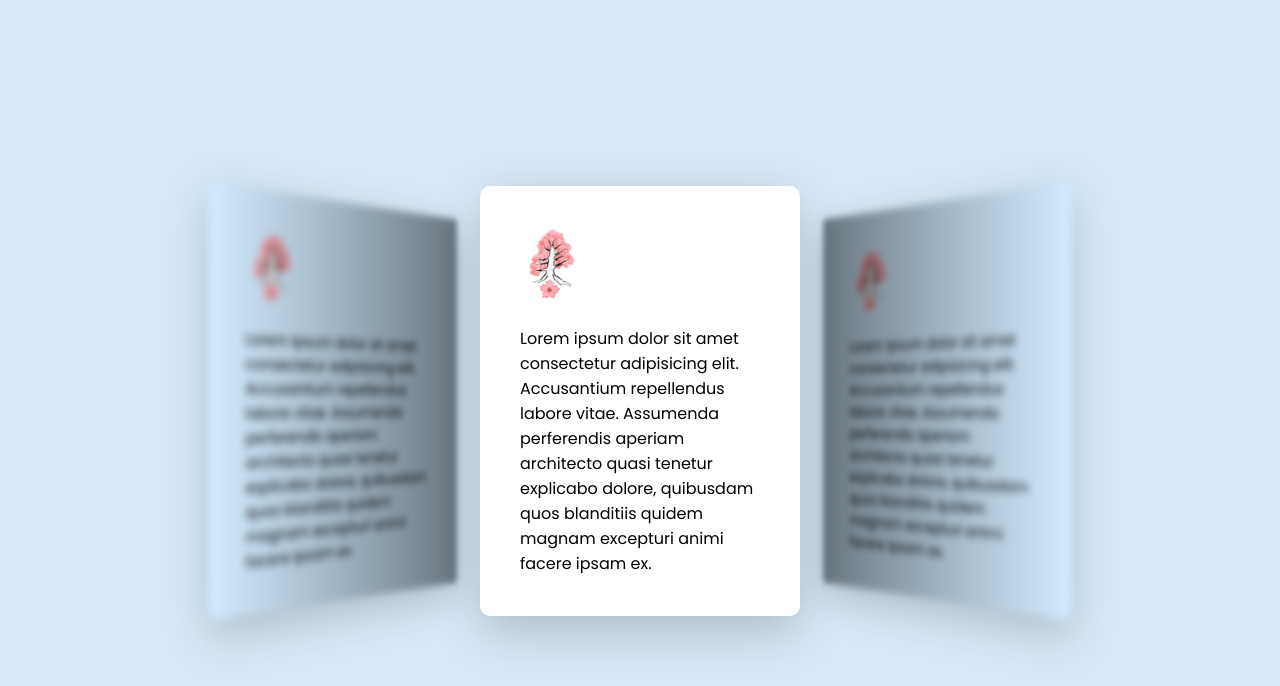
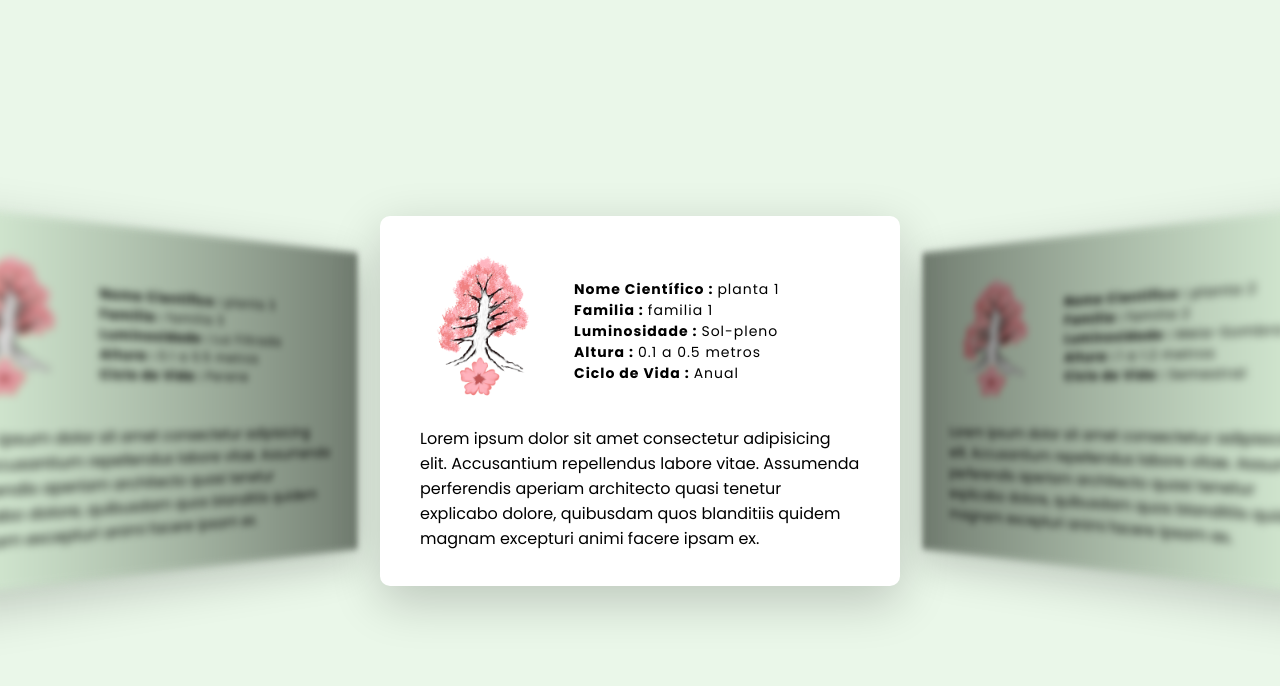
Before and after one commit to Marcus-Faria/Project-HARU, a website: page index.html in a window 1280 px wide. Shown: the part 118-804 px from the top of the page. Drawn offline with nearby package versions, Linux system fonts and the light colour scheme.

Commit message:
Reorganization and stylized the "CardBoard" div

```diff
--- a/assets/css/style.css
+++ b/assets/css/style.css
@@ -1,15 +1,15 @@
-@import url('https://fonts.googleapis.com/css2?family=Poppins:wght@100;200;300;400;500;600;700;800;900&display=swap');
+@import url("https://fonts.googleapis.com/css2?family=Poppins:wght@100;200;300;400;500;600;700;800;900&display=swap");
 
 /* Main */
 * {
   margin: 0;
   padding: 0;
   box-sizing: border-box;
-    font-family: 'Poppins', sans-serif;
+  font-family: "Poppins", sans-serif;
 }
 
 body {
-    background: #d7e9f8;
+  background: #eaf7e9;
 }
 
 section {
@@ -44,10 +44,11 @@ section {
 .swiper-slide {
   background-position: center;
   background-size: cover;
-        width: 320px;
+  width: 520px;
+  height: 370px;
   box-shadow: 0 15px 50px rgba(0, 0, 0, 0.2);
   filter: blur(4px);
-        background: #d1ebff;
+  background: #e3fae1;
   border-radius: 10px;
 }
 
@@ -66,13 +67,13 @@ section {
 .CardBox .details {
   display: flex;
   align-items: center;
-    margin-top: 20px;
+  margin-bottom: 20px;
 }
 
 .CardBox .imgBx {
   position: relative;
-    width: 60px;
-    height: 80px;
+  width: 120px;
+  height: 150px;
   overflow: hidden;
   margin-right: 10px;
 }
@@ -85,3 +86,15 @@ section {
   height: 100%;
   object-fit: cover;
 }
+
+.CardBox .plantData {
+  position: relative;
+  float: right;
+  left: 5%;
+  letter-spacing: 1px;
+}
+
+.CardBox .plantData table ul li {
+  list-style: none;
+  font-size: 14px;
+}
--- a/index.html
+++ b/index.html
@@ -1,17 +1,20 @@
 <!DOCTYPE html>
 <html lang="pt-br">
   <head>
-    <meta charset="UTF-8">
-    <meta http-equiv="X-UA-Compatible" content="IE=edge">
-    <meta name="viewport" content="width=device-width, initial-scale=1.0">
+    <meta charset="UTF-8" />
+    <meta http-equiv="X-UA-Compatible" content="IE=edge" />
+    <meta name="viewport" content="width=device-width, initial-scale=1.0" />
     <title>HARU</title>
-    <link rel="stylesheet" href="https://unpkg.com/swiper/swiper-bundle.min.css" />
-    <link rel="stylesheet" href="./assets/css/style.css">
+    <link
+      rel="stylesheet"
+      href="https://unpkg.com/swiper/swiper-bundle.min.css"
+    />
+    <link rel="stylesheet" href="./assets/css/style.css" />
   </head>
   <body>
     <!-- Logo -->
     <div class="logo">
-        <img src="./images/logo.svg" alt="logo HARU">
+      <img src="./images/logo.svg" alt="logo HARU" />
     </div>
 
     <section>
@@ -20,16 +23,91 @@
         <div class="swiper-wrapper">
           <div class="swiper-slide">
             <div class="CardBox">
-                        <div class="content">
+              <div class="details">
                 <div class="imgBx">
-                                <img src="./images/haru.png" alt="any plant">
+                  <img src="./images/haru.png" alt="any plant" />
                 </div>
                 <div class="plantData">
-                                <table></table>
+                  <table>
+                    <td>
+                      <ul>
+                        <li><strong>Nome Científico : </strong>planta 1</li>
+                        <li><strong>Familia : </strong>familia 1</li>
+                        <li><strong>Luminosidade : </strong>Sol-pleno</li>
+                        <li><strong>Altura : </strong>0.1 a 0.5 metros</li>
+                        <li><strong>Ciclo de Vida : </strong>Anual</li>
+                      </ul>
+                    </td>
+                  </table>
                 </div>
+              </div>
+              <div class="content">
+                <p>
+                  Lorem ipsum dolor sit amet consectetur adipisicing elit.
+                  Accusantium repellendus labore vitae. Assumenda perferendis
+                  aperiam architecto quasi tenetur explicabo dolore, quibusdam
+                  quos blanditiis quidem magnam excepturi animi facere ipsam ex.
+                </p>
+              </div>
+            </div>
+          </div>
+          <div class="swiper-slide">
+            <div class="CardBox">
               <div class="details">
-                                <p>Lorem ipsum dolor sit amet consectetur adipisicing elit. Accusantium repellendus labore vitae. Assumenda perferendis aperiam architecto quasi tenetur explicabo dolore, quibusdam quos blanditiis quidem magnam excepturi animi facere ipsam ex.</p>
+                <div class="imgBx">
+                  <img src="./images/haru.png" alt="any plant" />
                 </div>
+                <div class="plantData">
+                  <table>
+                    <td>
+                      <ul>
+                        <li><strong>Nome Científico : </strong>planta 2</li>
+                        <li><strong>Familia : </strong>familia 2</li>
+                        <li><strong>Luminosidade : </strong>Meia-Sombra</li>
+                        <li><strong>Altura : </strong>1 a 1.2 metros</li>
+                        <li><strong>Ciclo de Vida : </strong>Semestral</li>
+                      </ul>
+                    </td>
+                  </table>
+                </div>
+              </div>
+              <div class="content">
+                <p>
+                  Lorem ipsum dolor sit amet consectetur adipisicing elit.
+                  Accusantium repellendus labore vitae. Assumenda perferendis
+                  aperiam architecto quasi tenetur explicabo dolore, quibusdam
+                  quos blanditiis quidem magnam excepturi animi facere ipsam ex.
+                </p>
+              </div>
+            </div>
+          </div>
+          <div class="swiper-slide">
+            <div class="CardBox">
+              <div class="details">
+                <div class="imgBx">
+                  <img src="./images/haru.png" alt="any plant" />
+                </div>
+                <div class="plantData">
+                  <table>
+                    <td>
+                      <ul>
+                        <li><strong>Nome Científico : </strong>planta 3</li>
+                        <li><strong>Familia : </strong>familia 3</li>
+                        <li><strong>Luminosidade : </strong>Luz Filtrada</li>
+                        <li><strong>Altura : </strong>0.1 a 0.5 metros</li>
+                        <li><strong>Ciclo de Vida : </strong>Perene</li>
+                      </ul>
+                    </td>
+                  </table>
+                </div>
+              </div>
+              <div class="content">
+                <p>
+                  Lorem ipsum dolor sit amet consectetur adipisicing elit.
+                  Accusantium repellendus labore vitae. Assumenda perferendis
+                  aperiam architecto quasi tenetur explicabo dolore, quibusdam
+                  quos blanditiis quidem magnam excepturi animi facere ipsam ex.
+                </p>
               </div>
             </div>
           </div>
```
Lines whose indentation alone changed are shown as unchanged.
